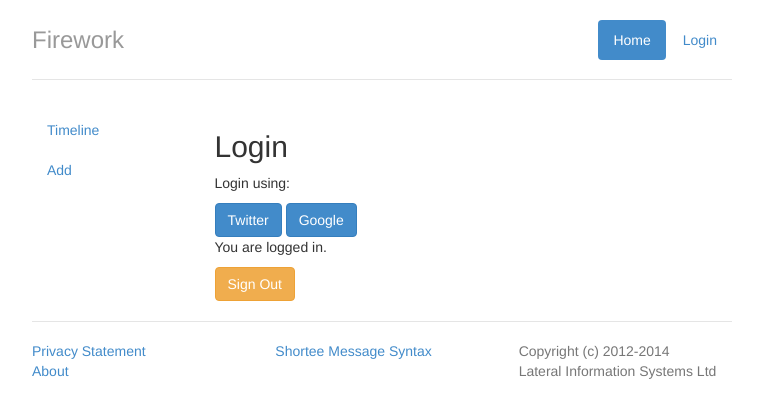
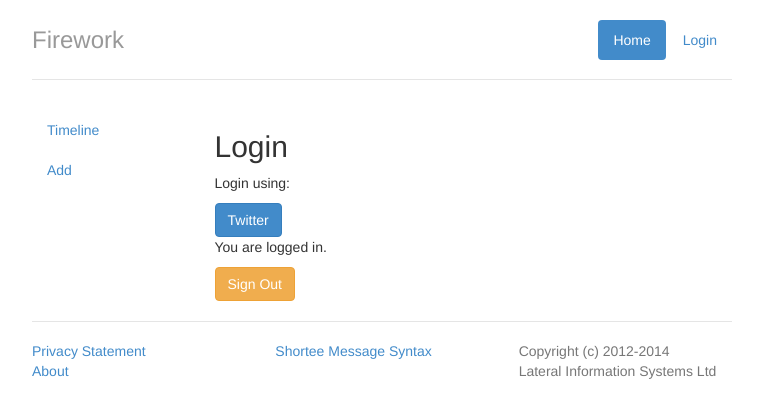
Before and after one commit to Smugstudios/firework-ng, a website: page app/index.html at #/login in a window 1280 px wide. Shown: the whole page, without its empty margins (258-1021 px from the left). Drawn offline with Linux system fonts and the light colour scheme; files that its build step writes are made by us from their sources; files whose address does not match are found by name.

Commit message:
Twitter only login for time being

```diff
--- a/app/views/login.html
+++ b/app/views/login.html
@@ -3,7 +3,6 @@
     <div class="col-sm-12">
         <p>Login using:</p>
         <button ng-click="authenticate('twitter')" class="btn btn-primary">Twitter</button>
-        <button ng-click="authenticate('google')" class="btn btn-primary">Google</button>
     </div>
 </div>
 <div class="row" ng-show="isLoggedIn">
```
